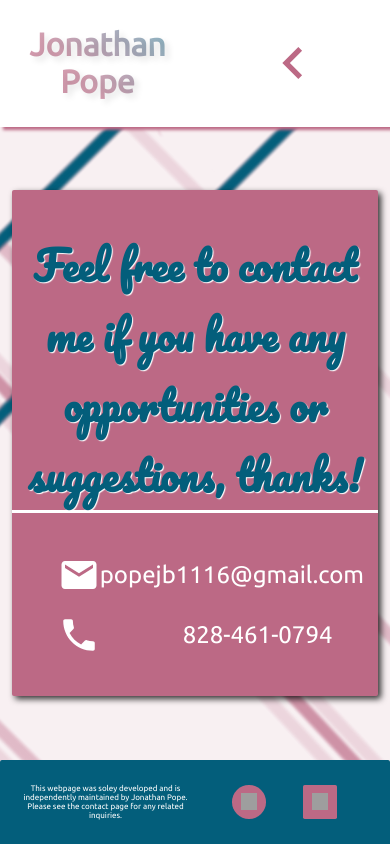
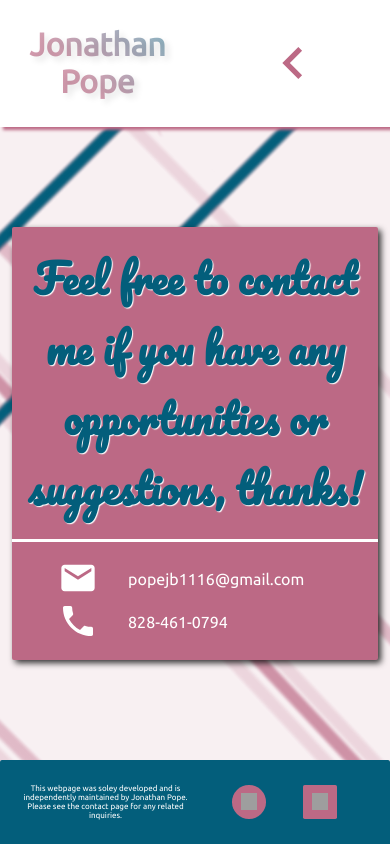
Before and after one commit to popejb1116/jbp-website-ui, a Svelte app: page /contact in a window 390 px wide. Built offline with nearby package versions, Linux system fonts and the light colour scheme; grey boxes are pictures that could not be loaded.

Commit message:
Made Contact page responsive and mobile friendly

```diff
--- a/src/layout/pages/contact/Contact.svelte
+++ b/src/layout/pages/contact/Contact.svelte
@@ -7,11 +7,11 @@
    .contact-card {
       display: flex;
       flex-flow: column nowrap;
-      justify-content: space-evenly;
+      justify-content: flex-start;
       align-items: center;
 
       width: 100%;
-      height: 60vh;
+      height: auto;
 
       background: var(--theme-primary);
       margin: 0.75rem 0;
@@ -20,43 +20,72 @@
    }
    .title {
       color: var(--theme-accent);
+      padding: 1rem;
       font: bold 2.5rem 'Pacifico', cursive;
       text-align: center;
       text-shadow: 1px 1px 1px white;
       border-bottom: solid 3px white;
    }
-   .options {
-      display: block;
-      width: 75%;
+   .contact-wrapper {
+      width: 100%;
+      padding: 1rem;
    }
-   .option {
+   .contact {
       display: flex;
-      justify-content: space-between;
+      justify-content: center;
       align-items: center;
       width: 100%;
-      height: 5vh;
-   }
-   img {
-      height: 100%;
    }
    .text {
       color: white;
       font-size: 1.5rem;
    }
-   /* TODO: CHANGE SIZES ON 768 */
+   .left {
+      text-align: center;
+      vertical-align: middle;
+      width: 50%;
+   }
+   .right {
+      width: 50%;
+   }
+   img {
+      height: 2.5rem;
+      width: auto;
+   }
+   @media (max-width: 1024px) {
+      .text {
+         font-size: 1rem;
+      }
+   }
+   @media (max-width: 768px) {
+      .left {
+         width: 30%;
+      }
+      .right {
+         width: 70%;
+      }
+   }
+
 </style>
 
 <div class="contact-card">
+
    <div class="title">Feel free to contact me if you have any opportunities or suggestions, thanks!</div>
-   <div class="options">
-      <div class="option">
-         <img src={emailIcon} alt="email-icon">
-         <div class="text">popejb1116@gmail.com</div>
+
+   <div class="contact-wrapper">
+      <div class="contact">
+         <div class="left">
+            <img src={emailIcon} alt="email-icon">
+         </div>
+         <div class="text right">popejb1116@gmail.com</div>
       </div>
-      <br/>
-      <div class="option">
-         <img src={phoneIcon} alt="phone-icon">
-         <div class="text">828-461-0794</div>
+
+      <div class="contact">
+         <div class="left">
+            <img src={phoneIcon} alt="phone-icon">
+         </div>
+         <div class="text right">828-461-0794</div>
       </div>
    </div>
+
 </div>
```
